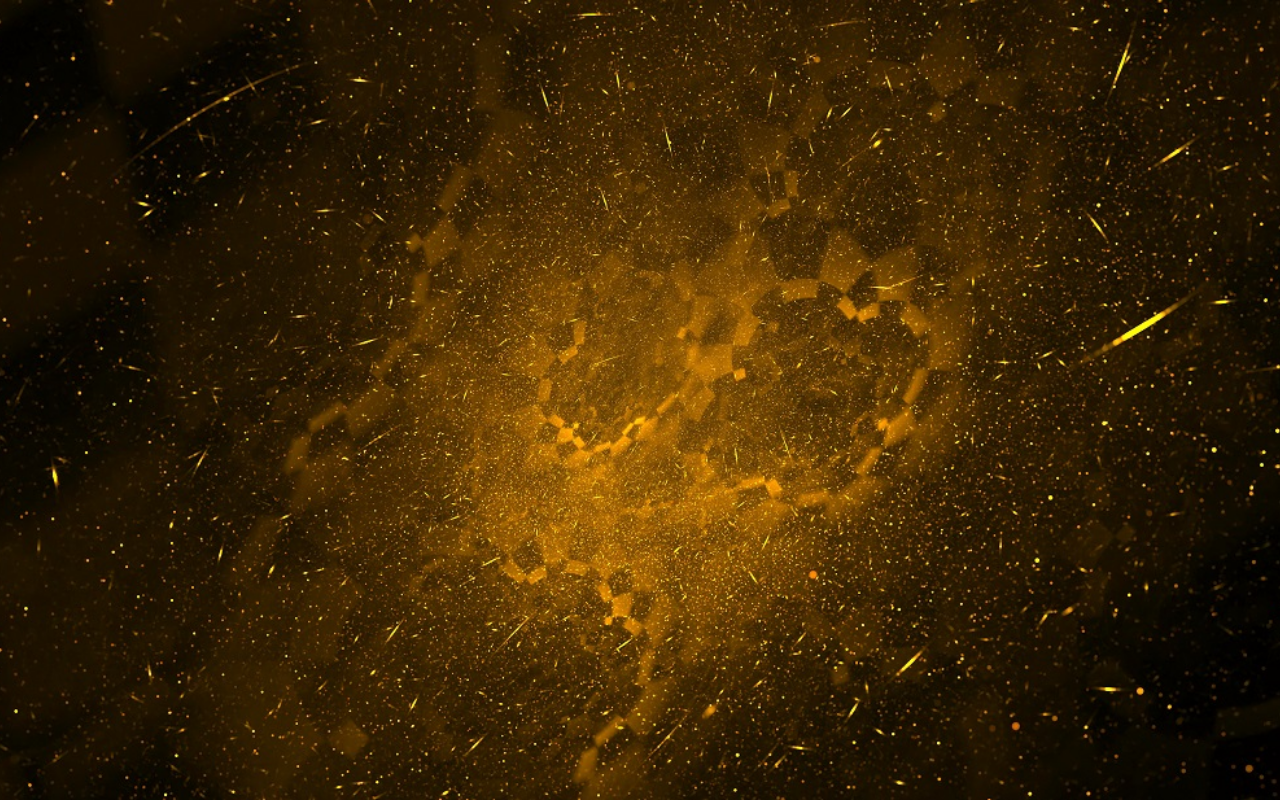
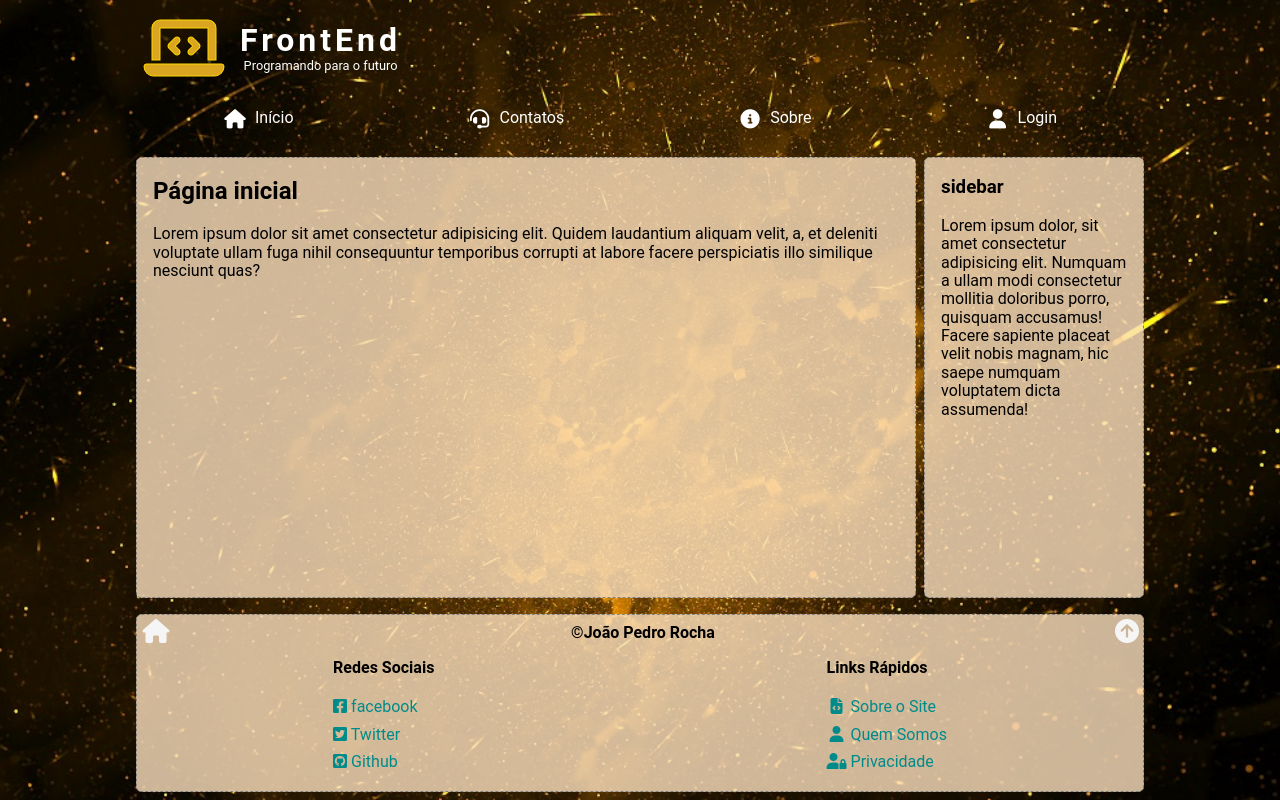
Before and after one commit to jPedroRoch4/front_end, a plain HTML site: page index.html in a window 1280 px wide. Drawn offline with nearby package versions, Linux system fonts and the light colour scheme.

Commit message:
2023.04.05-2

```diff
--- a/index.css
+++ b/index.css
@@ -163,6 +163,7 @@ body {
     border-radius: .35rem;
     border: 1px dashed grey;
     flex-grow: 1;
+    padding: 0 1rem;
 }
 
 #wrap>main>aside {
@@ -170,6 +171,7 @@ body {
     margin-top: .5rem;
     border-radius: .35rem;
     border: 1px dashed gray;
+    padding: 0 1rem;
 }
 
 /* Rodapé */
@@ -178,7 +180,7 @@ body {
     background-color: rgba(250, 223, 189, 0.808);
     margin: .5rem;
     border-radius: .35rem;
-    border: 1px dotted grey;
+    border: 1px dashed grey;
 }
 
 .footer-top {
@@ -246,7 +248,7 @@ body {
     /* Menu principal */
 
     #wrap>nav {
-        justify-content: space-between;
+        justify-content: space-around;
     }
 
     #wrap>nav a:first-child {
--- a/index.html
+++ b/index.html
@@ -1,16 +1,135 @@
 <!DOCTYPE html>
 <html lang="pt-br">
+
 <head>
     <meta charset="UTF-8">
     <meta name="viewport" content="width=device-width, initial-scale=1.0">
     <link rel="stylesheet" href="/index.css">
     <title>FrontEnd</title>
 </head>
+
 <body>
 
+    <!-- WRAP -->
+    <div id="wrap">
+
+        <a id="top"></a>
+
+
+        <!-- Cabeçalho -->
+        <header style="">
+            <a href="/"><i class="fa-solid fa-laptop-code fa-fw"></i></a>
+            <h1>
+                FrontEnd
+                <small>Programando para o futuro</small>
+            </h1>
+        </header>
+
+        <!-- Menu -->
+        <nav style="">
+            <a href="/">
+                <i class="fa-solid fa-house fa-fw"></i>
+                <span>Início</span>
+            </a>
+            <a href="/contacts">
+                <i class="fa-solid fa-headset fa-fw"></i>
+                <span>Contatos</span>
+            </a>
+            <a href="/about">
+                <i class="fa-solid fa-circle-info fa-fw"></i>
+                <span>Sobre</span>
+            </a>
+
+            <a href="/profile">
+                <i class="fa-solid fa-user fa-fw"></i>
+                <span>Login</span>
+            </a>
+        </nav>
+
+        <!-- Conteúdo principal -->
+        <main></main>
+
+        <!-- Rodapé -->
+        <footer>
+
+            <!-- Primeira Linha. -->
+            <div class="footer-top">
+                <a href="/">
+                    <i class="fa-solid fa-house fa-fw"></i>
+                </a>
+
+                <div><strong>&copy;João Pedro Rocha</strong></div>
+                <a href="#top">
+                    <i class="fa-solid fa-circle-arrow-up"></i>
+                </a>
+            </div>
+
+
+            <!-- Segunda Linha -->
+
+            <div class="footer-bottom">
+
+                <div class="footer-bottom-left">
+                    <h4>Redes Sociais</h4>
+                    <ul>
+                        <li><a href="https://facebook.com/FrontEnd" target="_blank">
+                                <i class="fa-brands fa-square-facebook"></i>
+                                <span>facebook</span>
+                            </a>
+                        </li>
+                        <li>
+                            <a href="https://twitter.com/FrontEnd" target="_blank">
+                                <i class="fa-brands fa-square-twitter"></i>
+                                <span>Twitter</span>
+                            </a>
+                        </li>
+                        <li>
+                            <a href="https://github.com/Frontend" target="_blank">
+                                <i class="fa-brands fa-square-github"></i>
+                                <span>Github</span>
+                            </a>
+                        </li>
+                    </ul>
+                </div>
+
+                <div class="footer-bottom-right">
+                    <h4>Links Rápidos</h4>
+                    <ul>
+                        <li>
+                            <a href="/about">
+                                <i class="fa-solid fa-file-code fa-fw"></i>
+                                <span>Sobre o Site</span>
+
+                            </a>
+                        </li>
+                        <li>
+                            <a href="/about">
+                                <i class="fa-solid fa-user fa-laptop-code fa-fw"></i>
+                                <span>Quem Somos</span>
+                            </a>
+
+                        </li>
+                        <li>
+                            <a href="/about">
+                                <i class="fa-solid fa-user-lock fa-fw"></i>
+                                <span>Privacidade</span>
+                            </a>
+
+
+                        </li>
+                    </ul>
+                </div>
+
+            </div>
+
+        </footer>
+
+    </div>
+    <!-- Fim do WRAP -->
 
     <script src="https://cdnjs.cloudflare.com/ajax/libs/jquery/3.6.4/jquery.min.js"></script>
-<script src="/index.js"></script>
+    <script src="/index.js"></script>
 
 </body>
+
 </html>
--- a/index.js
+++ b/index.js
@@ -1,8 +1,28 @@
 $(document).ready(myApp)
-
 
 function myApp() {
 
-console.log("Funciona!!")
+    //Carrega a página inicial.
+    loadpage('home')
 
 }
+
+// Carrega uma página.
+function loadpage(page) {
+
+    //Monta os caminhos para os componemtes da página solicitar.
+    const path = {
+        html: `/pages/${page}/index.html`,
+        css: `/pages/${page}/index.css`,
+        js: `/pages/${page}/index.js`
+    }
+
+    $.get(path.html)
+        .done((data) => {
+            $('main').html(data)
+        })
+        .fail((error) => {
+
+        })
+
+}
--- /dev/null
+++ b/pages/about/index.css
@@ -0,0 +1,3 @@
+/*
+Folhas de estilo
+*/
--- /dev/null
+++ b/pages/about/index.js
@@ -0,0 +1 @@
+console.log('Home funciona')
--- /dev/null
+++ b/pages/contacts/index.css
@@ -0,0 +1,3 @@
+/*
+Folhas de estilo
+*/
--- /dev/null
+++ b/pages/contacts/index.js
@@ -0,0 +1 @@
+console.log('Home funciona')
--- /dev/null
+++ b/pages/e404/index.css
@@ -0,0 +1,3 @@
+/*
+Folhas de estilo
+*/
--- /dev/null
+++ b/pages/e404/index.js
@@ -0,0 +1 @@
+console.log('Home funciona')
--- /dev/null
+++ b/pages/home/index.css
@@ -0,0 +1,3 @@
+/*
+Folhas de estilo
+*/
--- /dev/null
+++ b/pages/home/index.html
@@ -0,0 +1,15 @@
+<article>
+    <h2>Página inicial</h2>
+    <p>Lorem ipsum dolor sit amet consectetur adipisicing elit. Quidem laudantium aliquam velit, a, et deleniti
+        voluptate ullam fuga nihil consequuntur temporibus corrupti at labore facere perspiciatis illo similique
+        nesciunt quas?</p>
+</article>
+
+<aside>
+    <h3>sidebar</h3>
+    <p>Lorem ipsum dolor, sit amet consectetur adipisicing elit. Numquam a ullam modi consectetur mollitia doloribus
+        porro, quisquam accusamus! Facere sapiente placeat velit nobis magnam, hic saepe numquam voluptatem dicta
+        assumenda!
+    </p>
+
+</aside>
--- /dev/null
+++ b/pages/home/index.js
@@ -0,0 +1 @@
+console.log('Home funciona')
--- /dev/null
+++ b/pages/user/index.css
@@ -0,0 +1,3 @@
+/*
+Folhas de estilo
+*/
--- /dev/null
+++ b/pages/user/index.js
@@ -0,0 +1 @@
+console.log('Home funciona')
```
Also changed, not shown: pages/about/index.html (added, +1 -0 lines), pages/contacts/index.html (added, +1 -0 lines), pages/e404/index.html (added, +11 -0 lines), pages/user/index.html (added, +1 -0 lines), template.final.html (renamed from template.html).
